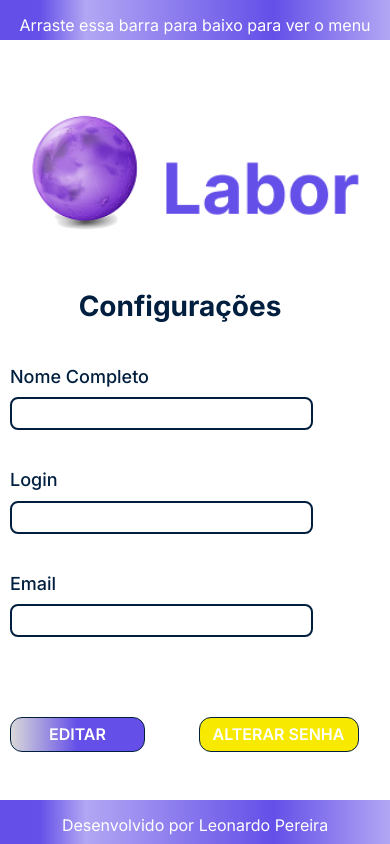
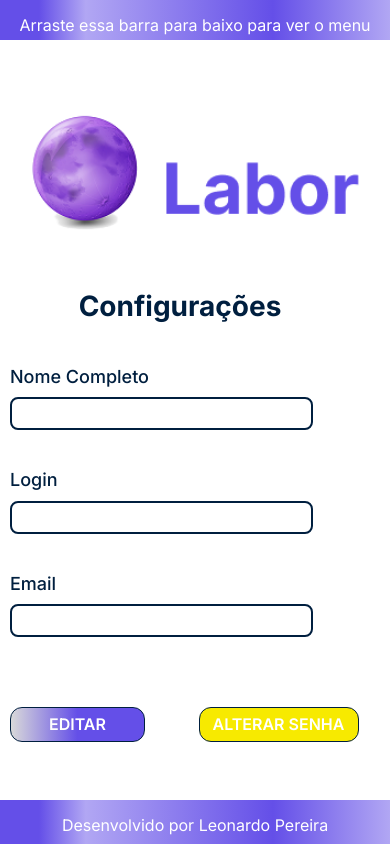
Before and after one commit to LeoBP1987/labor, a React (Vite) app: page /configuracoes in a window 390 px wide. Built offline with nearby package versions, Linux system fonts and the light colour scheme; no server answers; sample sign-in values are in the browser's storage.

Commit message:
Fix: Ajustes gerais layout mobile 12

```diff
--- a/src/componentes/FormConfiguracao/index.tsx
+++ b/src/componentes/FormConfiguracao/index.tsx
@@ -36,7 +36,7 @@ const DivContainerBotoes = styled.div`
     justify-content: space-between;
     margin-top: 80px;
     @media screen and (max-width: 800px){
-        margin-top: 40px;
+        margin-top: 30px;
         width: 102.5%;
     }
 `
```
